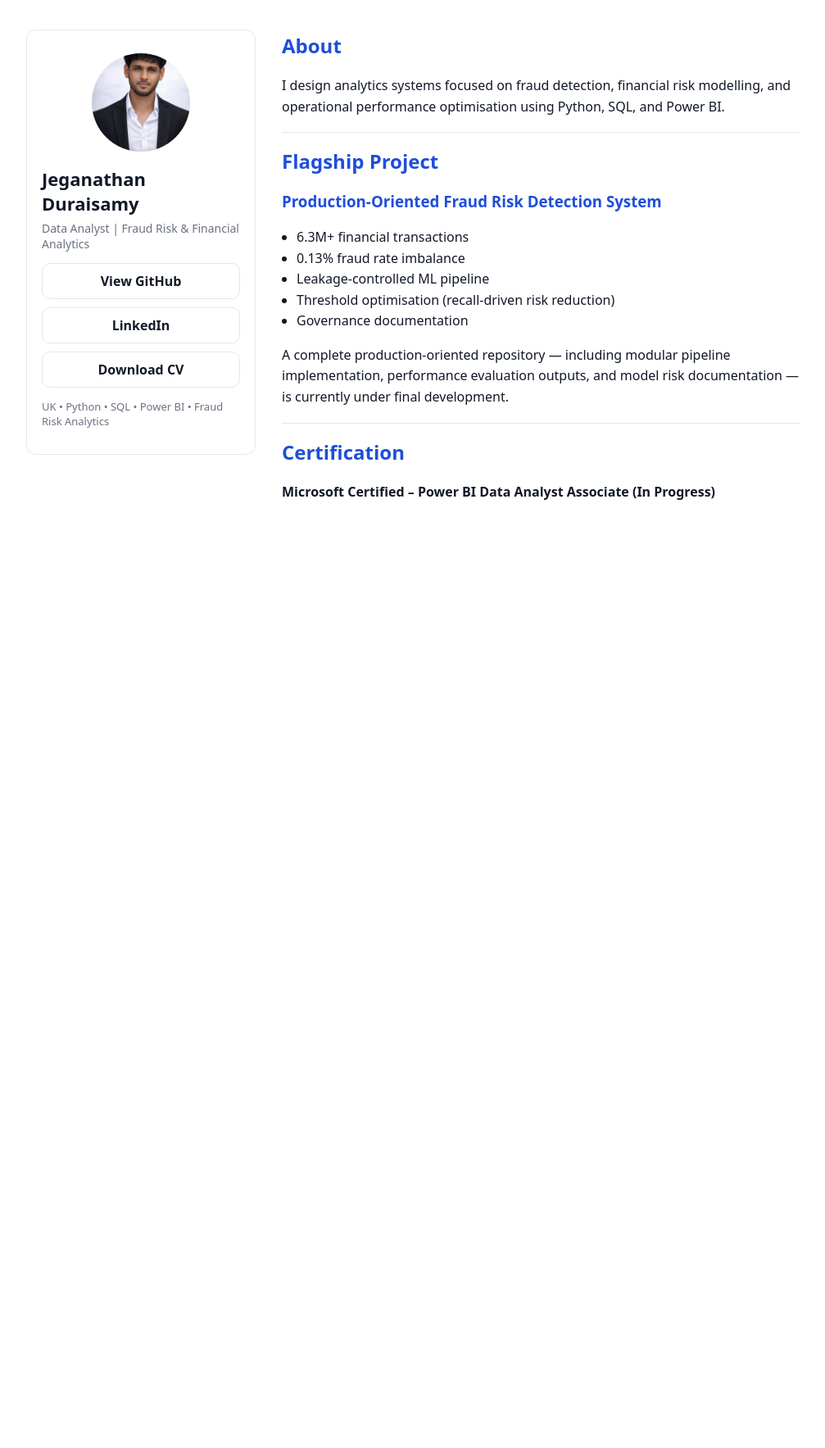
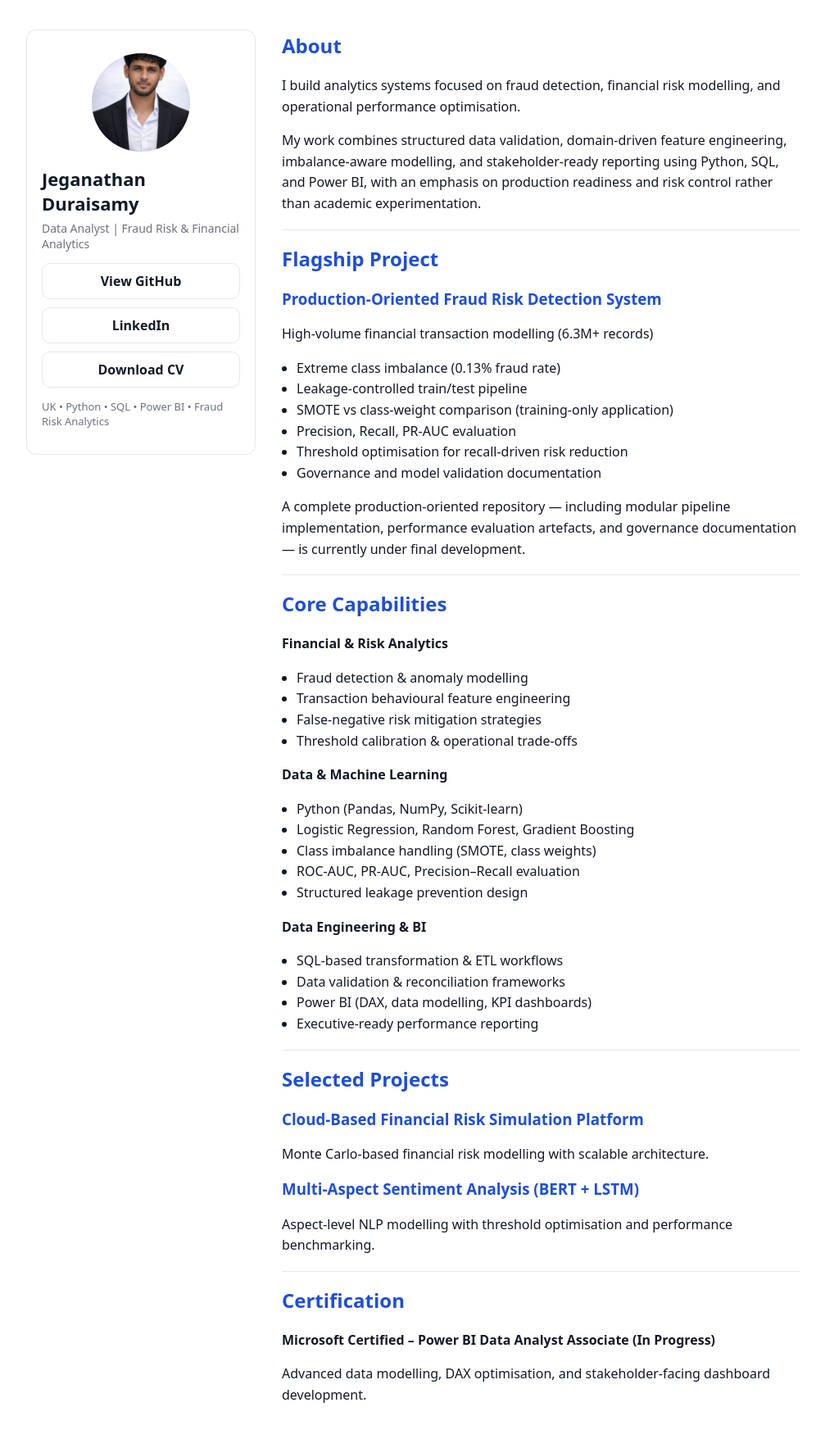
Before and after one commit to samplerittgithub/samplerittgithub.github.io, a Jekyll site: the page built from index.md, in a window 1280 px wide. Shown: the whole page at 82% size, without its empty margins (136-1143 px from the left). Built offline with Jekyll 4.4.1, drawn with Linux system fonts in a browser that asks for light colours; before the commit the page ends 900 px from its top, so only the background shows below that.

Commit message:
Update index.md

```diff
--- a/index.md
+++ b/index.md
@@ -5,7 +5,9 @@ title: Portfolio
 
 ## About
 
-I design analytics systems focused on fraud detection, financial risk modelling, and operational performance optimisation using Python, SQL, and Power BI.
+I build analytics systems focused on fraud detection, financial risk modelling, and operational performance optimisation.
+
+My work combines structured data validation, domain-driven feature engineering, imbalance-aware modelling, and stakeholder-ready reporting using Python, SQL, and Power BI, with an emphasis on production readiness and risk control rather than academic experimentation.
 
 ---
 
@@ -13,16 +15,54 @@ I design analytics systems focused on fraud detection, financial risk modelling,
 
 ### Production-Oriented Fraud Risk Detection System
 
-- 6.3M+ financial transactions
-- 0.13% fraud rate imbalance
-- Leakage-controlled ML pipeline
-- Threshold optimisation (recall-driven risk reduction)
-- Governance documentation
+High-volume financial transaction modelling (6.3M+ records)
 
-A complete production-oriented repository — including modular pipeline implementation, performance evaluation outputs, and model risk documentation — is currently under final development.
+- Extreme class imbalance (0.13% fraud rate)
+- Leakage-controlled train/test pipeline
+- SMOTE vs class-weight comparison (training-only application)
+- Precision, Recall, PR-AUC evaluation
+- Threshold optimisation for recall-driven risk reduction
+- Governance and model validation documentation
+
+A complete production-oriented repository — including modular pipeline implementation, performance evaluation artefacts, and governance documentation — is currently under final development.
+
+---
+
+## Core Capabilities
+
+**Financial & Risk Analytics**
+- Fraud detection & anomaly modelling
+- Transaction behavioural feature engineering
+- False-negative risk mitigation strategies
+- Threshold calibration & operational trade-offs
+
+**Data & Machine Learning**
+- Python (Pandas, NumPy, Scikit-learn)
+- Logistic Regression, Random Forest, Gradient Boosting
+- Class imbalance handling (SMOTE, class weights)
+- ROC-AUC, PR-AUC, Precision–Recall evaluation
+- Structured leakage prevention design
+
+**Data Engineering & BI**
+- SQL-based transformation & ETL workflows
+- Data validation & reconciliation frameworks
+- Power BI (DAX, data modelling, KPI dashboards)
+- Executive-ready performance reporting
+
+---
+
+## Selected Projects
+
+### Cloud-Based Financial Risk Simulation Platform
+Monte Carlo-based financial risk modelling with scalable architecture.
+
+### Multi-Aspect Sentiment Analysis (BERT + LSTM)
+Aspect-level NLP modelling with threshold optimisation and performance benchmarking.
 
 ---
 
 ## Certification
 
 **Microsoft Certified – Power BI Data Analyst Associate (In Progress)**
+
+Advanced data modelling, DAX optimisation, and stakeholder-facing dashboard development.
```
